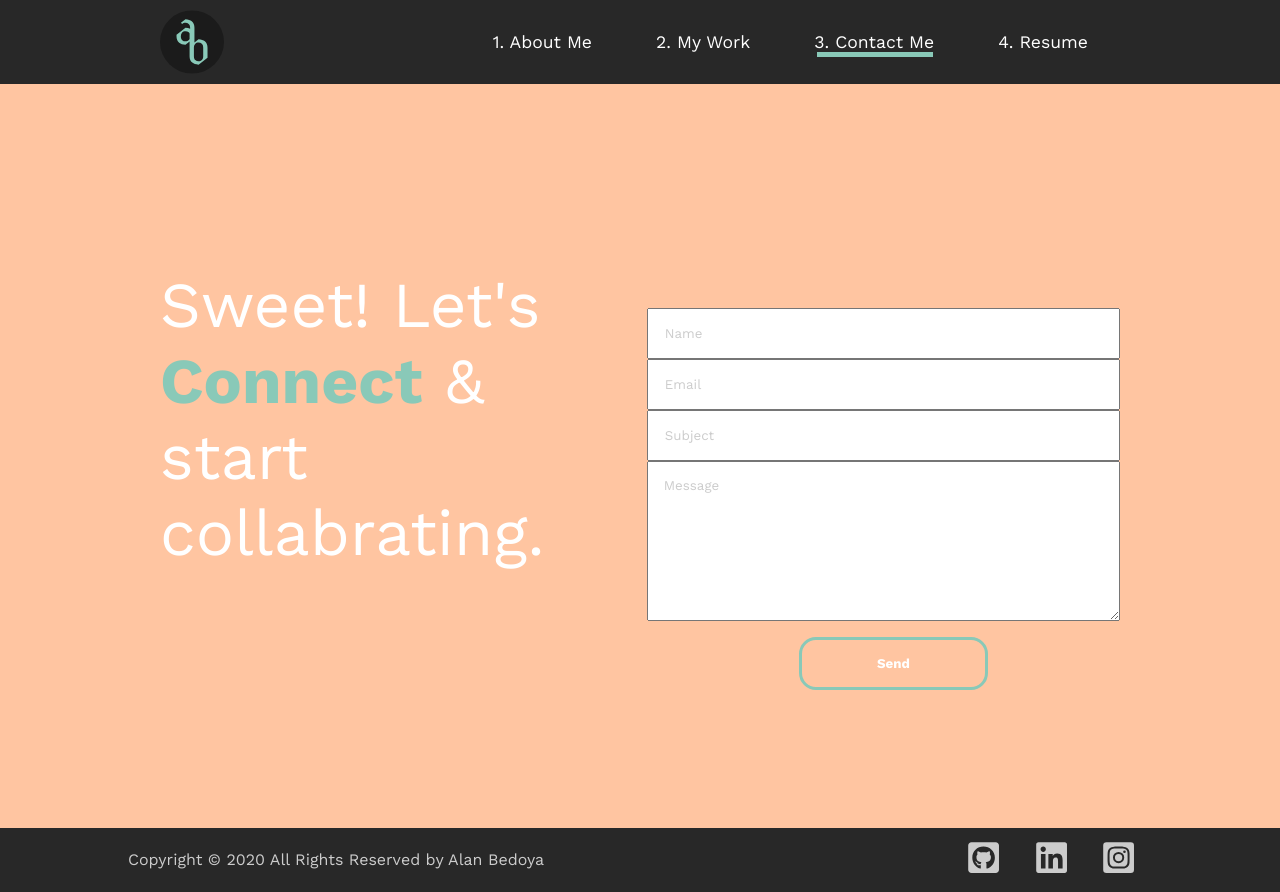
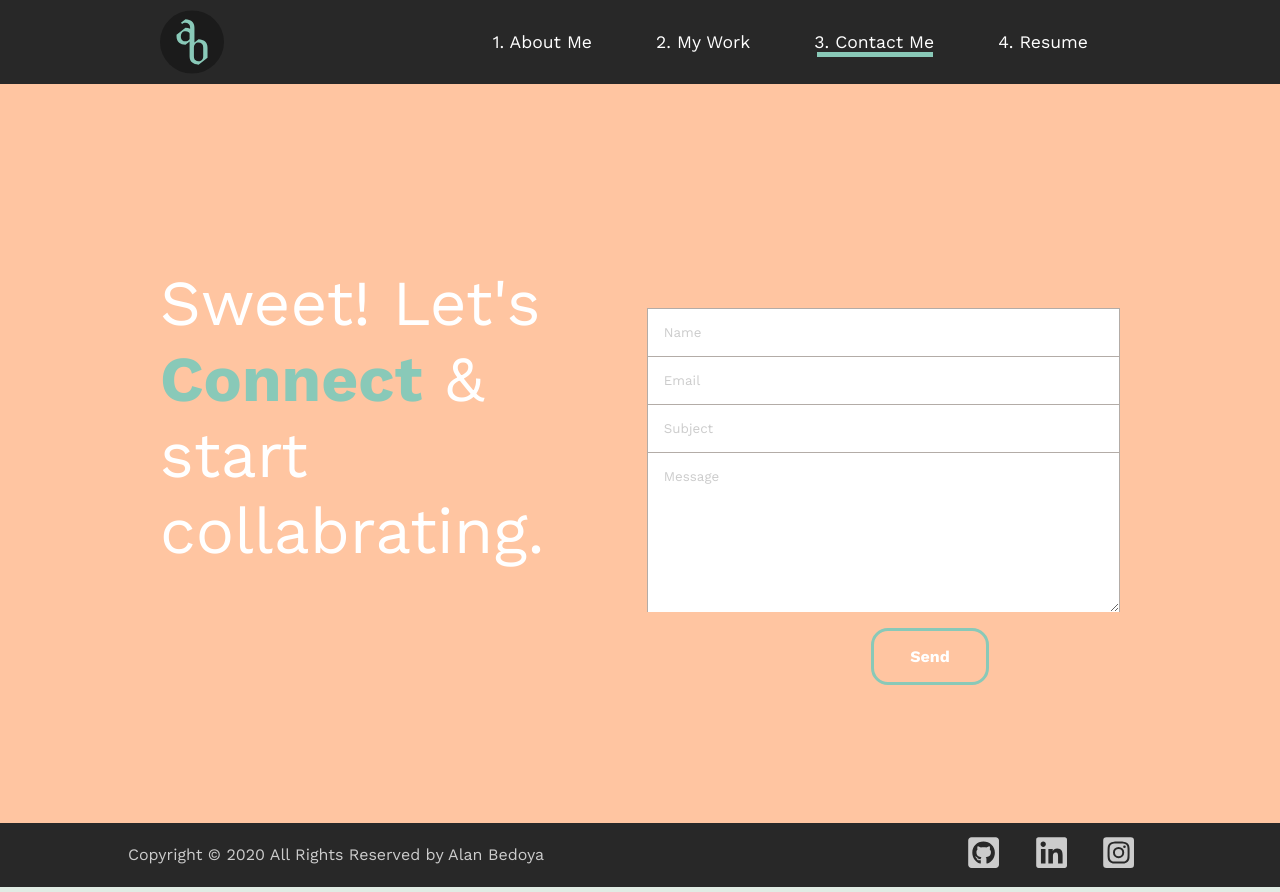
Before and after one commit to alanbedoya/portfolio2, a React (Create React App) app: page /contact in a window 1280 px wide. Built offline with nearby package versions, Linux system fonts and the light colour scheme.

Commit message:
Added styling to the contact page.

```diff
--- a/src/pages/contactMe.js
+++ b/src/pages/contactMe.js
@@ -81,9 +81,16 @@ const StyledContact = styled(motion.div)`
 
     input {
       padding: 1rem;
+      border: solid 1px #b3aca7;
+      border-bottom: none;
 
       ::-webkit-input-placeholder {
         color: #cccccc;
+      }
+
+      :focus {
+        outline: none;
+        background-color: #f4f4f2;
       }
     }
 
@@ -91,23 +98,26 @@ const StyledContact = styled(motion.div)`
       padding: 1rem;
       height: 10rem;
       text-align: left;
+      border: solid 1px #b3aca7;
+      border-bottom: none;
 
       ::-webkit-input-placeholder {
         color: #cccccc;
       }
       :focus {
         outline: none;
-        background-color: grey;
+        background-color: #f4f4f2;
       }
     }
 
     button {
       display: flex;
+      font-size: 1rem;
       justify-content: center;
       align-items: center;
-      width: 40%;
+      width: 25%;
       margin-top: 2vh;
-      margin-left: 19vh;
+      margin-left: 28vh;
     }
   }
 `;
```
